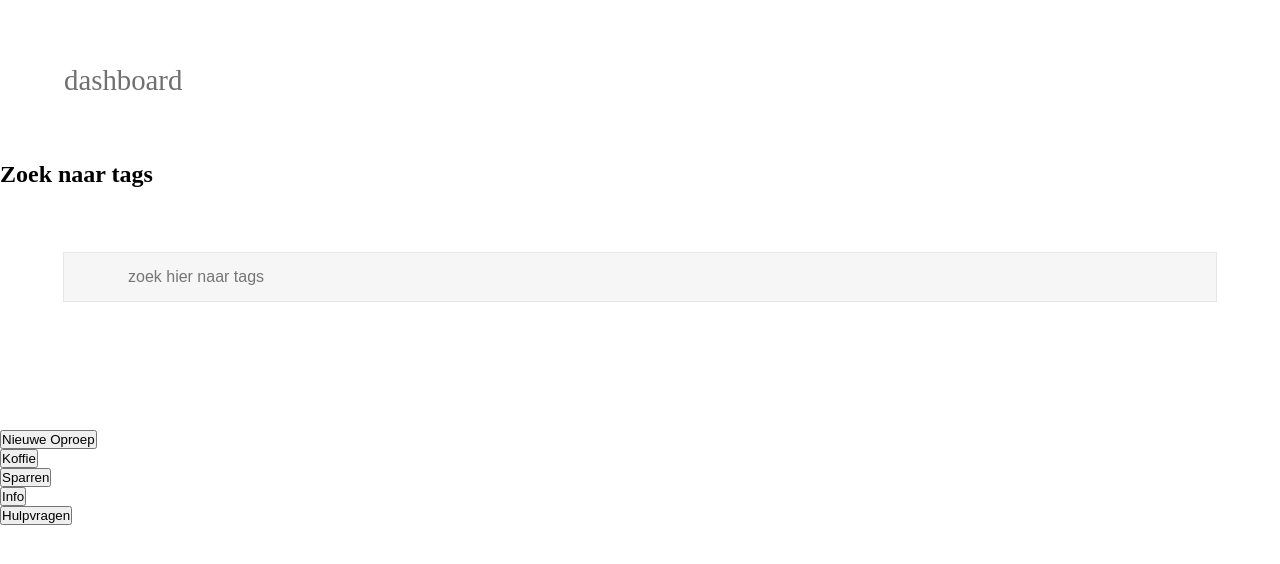
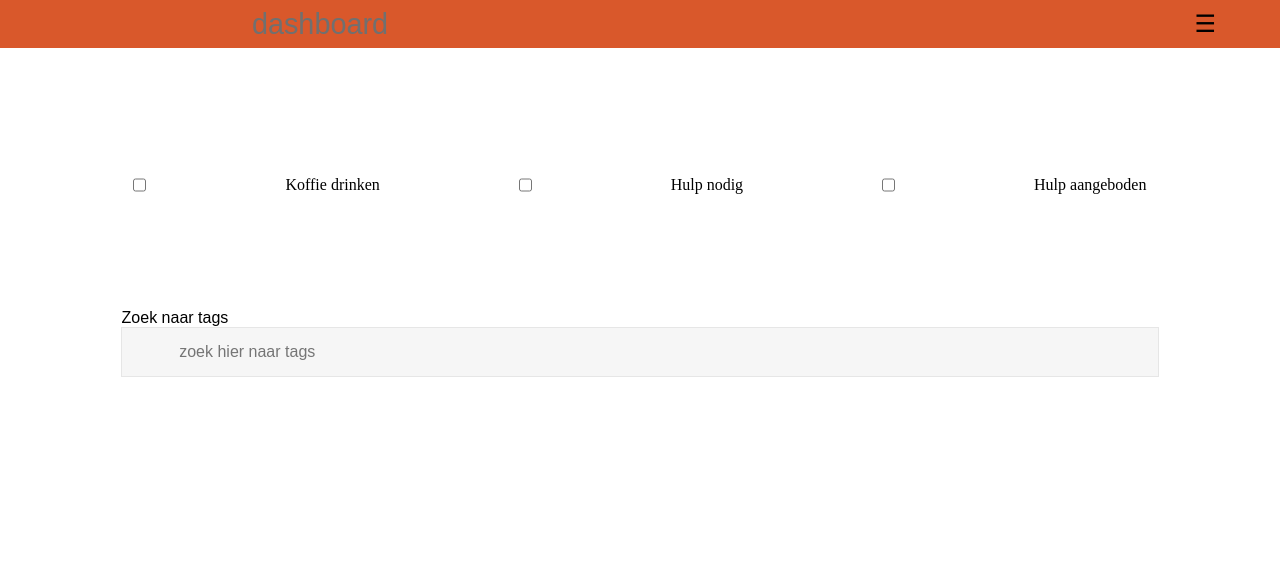
Before and after one commit to japgroevemaker/Meesterproef-OBA-date, a Node server app: page /dashboard in a window 1280 px wide. Shown: the top 564 px of the page. Run offline with Node 20, Linux system fonts and the light colour scheme; data that the repository does not hold is empty; some libraries are stand-ins or nearby versions.

Commit message:
made nav

```diff
--- a/public/css/style.css
+++ b/public/css/style.css
@@ -2,7 +2,7 @@
   --OBA-red: #FF0000;
   --OBA-subColor: #D9582B;
   --header-color: #707070;
-  --OBA-font: Avenir;
+  --OBA-font: Avenir, sans-serif;
   --input-background: #f6f6f6;
   --input-border: 1px solid #e6e6e6;
 }
@@ -368,9 +368,98 @@ section#message div#profilePic-name h2 {
 }
 
 /* ---------dashboard--------- */
+header#dashboard-header {
+  display: grid;
+  width: 100%;
+  height: 3em;
+  background-color: var(--OBA-subColor);
+  grid-template-columns: 50%;
+  margin: 0 auto 10%;
+}
+
+header#dashboard-header h2 {
+  grid-column-start: 1;
+  margin: auto;
+}
+
+header#dashboard-header span.burger {
+  grid-column-start: 2;
+  font-size: 1.5em;
+  margin: auto 10%;
+  justify-self: end;
+}
+
+.nav-unfold {
+  right: 0 !important;
+  transition: right 300ms ease-in-out;
+}
+
+.close-nav {
+  position: absolute;
+  top: 0.5em;
+  right: 0.5em;
+}
+
+header#dashboard-header nav {
+  position: fixed;
+  top: 0;
+  right: -100%;
+  width: 100%;
+  height: 100%;
+  z-index: 5;
+  background-color: #fff;
+  transition: right 300ms ease-in-out;
+}
+
+header nav ul {
+  list-style-type: none;
+  width: 80%;
+  margin: 50% auto;
+}
+
+header nav ul li {
+  margin: 2em 0 2em 0;
+  border-bottom: solid 0.01em var(--OBA-subColor);
+  display: grid;
+  grid-template-columns: 90% 10%;
+  grid-template-rows: 3em;
+}
+
+header nav ul li img {
+  width: 2em;
+  grid-column-start: 2;
+}
+
+header nav ul li a {
+  text-decoration: none;
+  color: #000;
+  font-size: 1.5em;
+  font-family: var(--OBA-font);
+  grid-column-start: 1;
+}
+
 form#dashboard-search {
+  margin: auto;
+  width: 90%;
   display: flex;
   flex-direction: column;
+}
+
+form#dashboard-search div#checkbox {
+  width: 100%;
+  margin: auto;
+  display: flex;
+  flex-direction: row;
+  flex-wrap: wrap;
+  justify-content: space-around;
+}
+
+form#dashboard-search h2 {
+  font-family: var(--OBA-font);
+  font-weight: lighter;
+  font-size: 1em;
+  margin-top: 10%;
+  margin-left: 5%;
 }
 
 form#dashboard-search input[type="text"]{
@@ -379,6 +468,6 @@ form#dashboard-search input[type="text"]{
   height: 3em;
   background-color: var(--input-background);
   border: var(--input-border);
-  margin: 5% auto 10%;
+  margin: 0 auto 10%;
   padding-left: 5%;
 }
--- a/public/javascript/render.js
+++ b/public/javascript/render.js
@@ -60,9 +60,9 @@ const render = {
       profilePicName.setAttribute('id', 'profilePic-name');
 
       const profilePic = document.createElement('img');
-        if (doc.profilePic) {
-          profilePic.src = doc.profilePic
-        } else {
+      profilePic.src = doc.profilePic
+
+        if (!doc.profilePic) {
           profilePic.src = "/assets/placeholder.jpg"
         }
 
--- /dev/null
+++ b/public/javascript/unfold-nav.js
@@ -0,0 +1,13 @@
+let burger = document.querySelector('.burger');
+
+let close = document.querySelector('.close-nav')
+
+let nav = document.querySelector('nav');
+
+burger.addEventListener('click', function(){
+  nav.classList.add('nav-unfold');
+});
+
+close.addEventListener('click', function(){
+  nav.classList.remove('nav-unfold');
+})
--- a/views/components/scripts.ejs
+++ b/views/components/scripts.ejs
@@ -6,6 +6,7 @@
 <script src="https://cdnjs.cloudflare.com/ajax/libs/transparency/0.9.9/transparency.min.js"></script>
 <script src="../javascript/events.js" type="module"></script>
 
+<script src="../javascript/unfold-nav.js" type="module"></script>
 
 <script src="../javascript/handlePost.js" type="module"></script>
 
--- a/views/pages/IHaveAGoal.ejs
+++ b/views/pages/IHaveAGoal.ejs
@@ -10,7 +10,7 @@
       <li><a href="helpMe">ik heb kennis/hulp nodig</a><img src="/assets/need-knowledge.svg" alt="need-knowledge"></li>
       <li><a href="somethingTogether">ik wil samen iets doen</a><img src="/assets/doing-together.svg" alt="doing-together"></li>
       <li><a href="break">ik heb pauze</a><img src="/assets/break.svg" alt="break"></li>
-      <li><a href="discover">ik wil toch verkennen</a><img src="/assets/explore.svg" alt="explore"></li>
+      <li><a href="dashboard">ik wil toch verkennen</a><img src="/assets/explore.svg" alt="explore"></li>
   </ul>
 </section>
 
--- a/views/pages/dashboard.ejs
+++ b/views/pages/dashboard.ejs
@@ -1,12 +1,33 @@
 <% include ../components/header.ejs %>
 
-<header>
+<header id="dashboard-header">
   <h2>dashboard</h2>
-
+  <span class="burger">&#9776;</span>
+  <nav>
+    <h2 class="close-nav">X</h2>
+    <ul>
+      <li><a href="IHaveAGoal">ik heb een doel</a><img src="/assets/goal.svg" alt="explore"></li>
+      <li><a href="helpMe">ik heb kennis/hulp nodig</a><img src="/assets/need-knowledge.svg" alt="need-knowledge"></li>
+      <li><a href="somethingTogether">ik wil samen iets doen</a><img src="/assets/doing-together.svg" alt="doing-together"></li>
+      <li><a href="break">ik heb pauze</a><img src="/assets/break.svg" alt="break"></li>
+    </ul>
+  </nav>
 </header>
 
 
 <form id="dashboard-search">
+
+  <div id="checkbox">
+    <input type="checkbox" id="coffee" name="" value="">
+    <label for="coffee">Koffie drinken</label>
+
+    <input type="checkbox" id="help" name="" value="">
+    <label for="help">Hulp nodig</label>
+
+    <input type="checkbox" id="offer-help" name="" value="">
+    <label for="offer-help">Hulp aangeboden</label>
+  </div>
+
   <h2>Zoek naar tags</h2>
   <input type="text" name="" id="search-tags" placeholder="zoek hier naar tags">
 </form>
@@ -14,17 +35,6 @@
 <section id="thread">
 </section>
 
-<a href="oproepPlaatsen"><button type="">Nieuwe Oproep</button></a>
-
-<section>
-
-</section>
-<ul>
-    <li><button type="">Koffie</button></li>
-    <li><button type="">Sparren</button></li>
-    <li><button type="">Info</button></li>
-    <li><button type="">Hulpvragen</button></li>
-</ul>
 
 <% include ../components/scripts.ejs %>
 <% include ../components/footer.ejs %>
```
Also changed, not shown: dummyTest.txt (+1 -1 lines).
